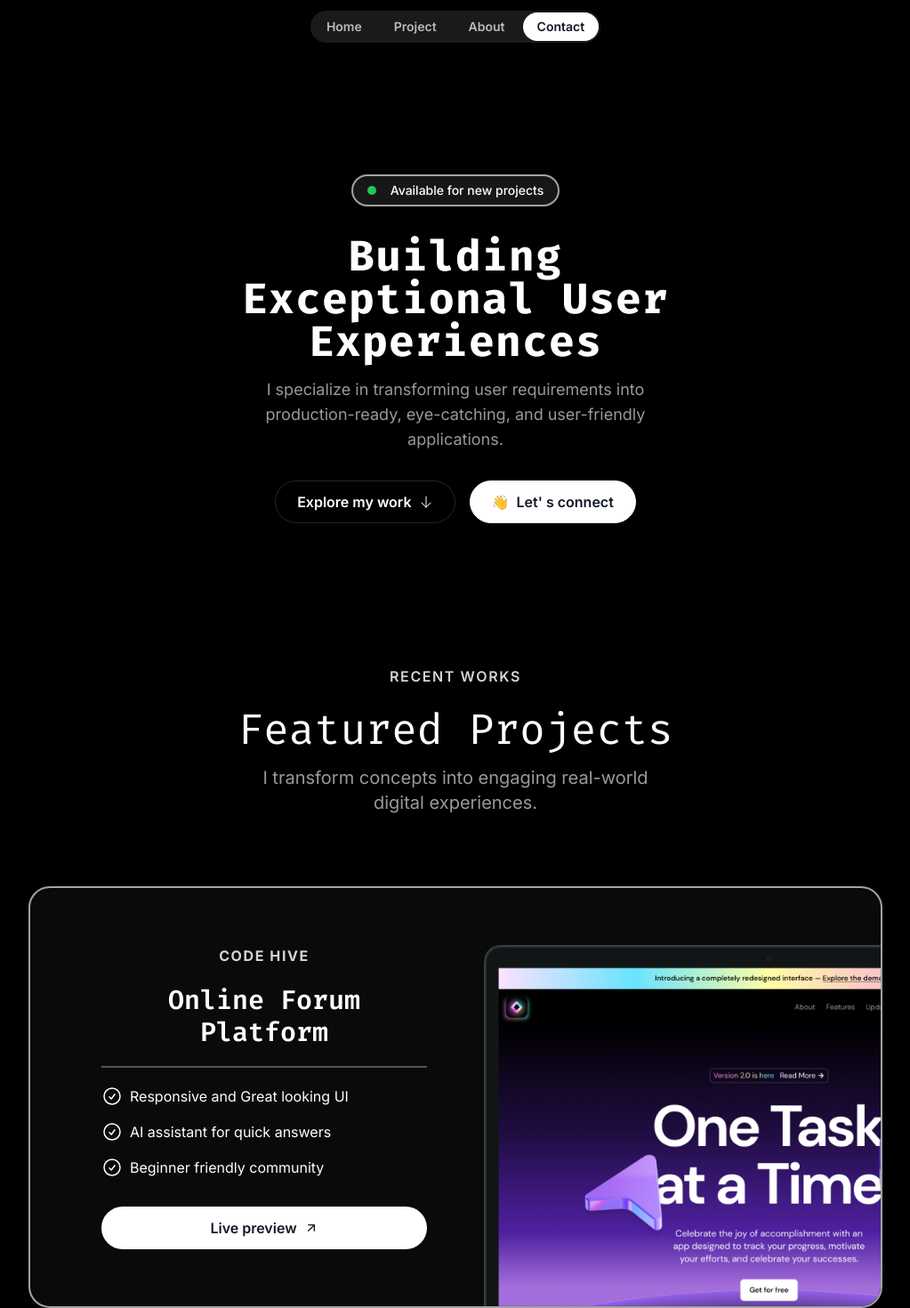
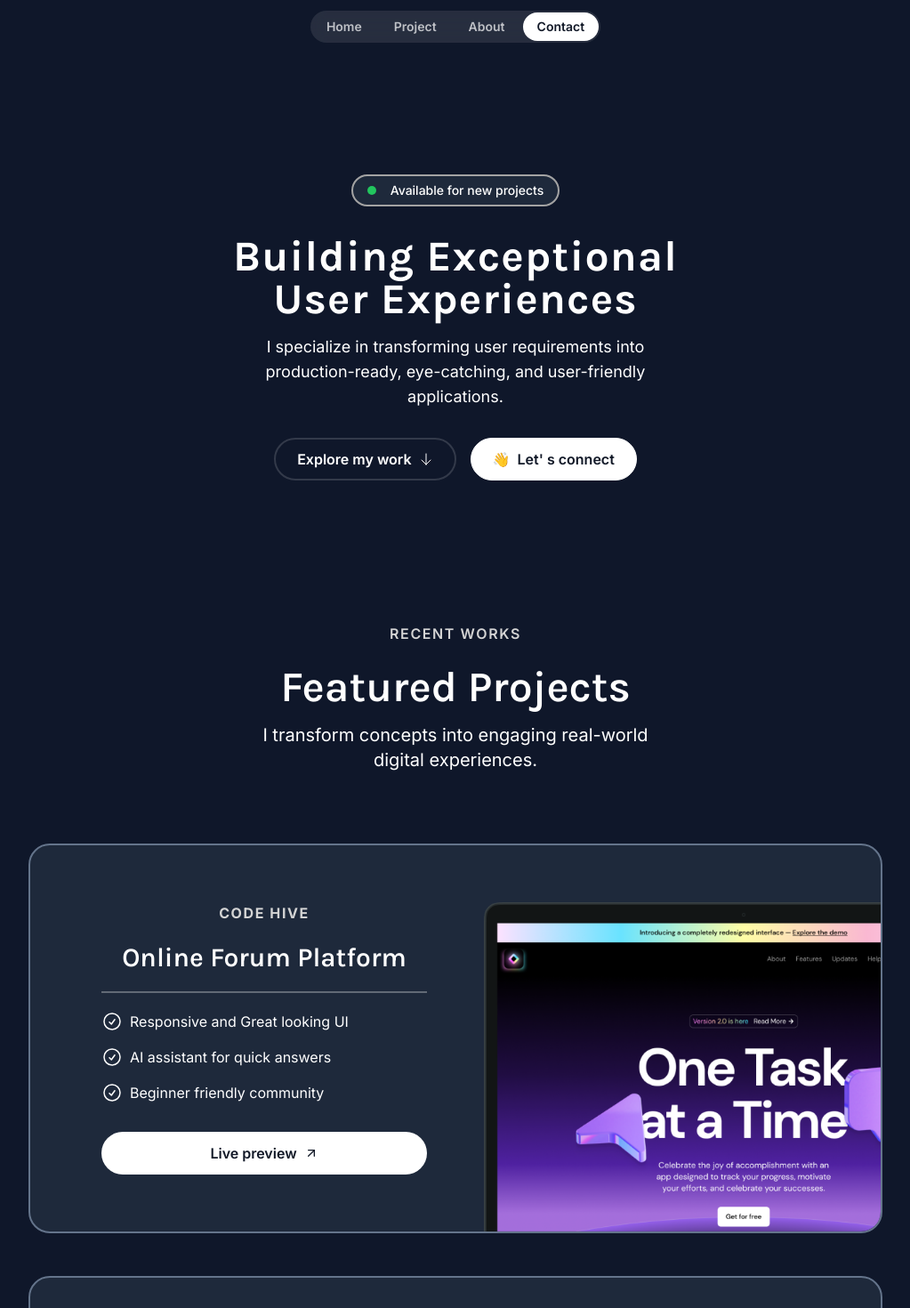
Before and after one commit to SyedUmairCodes/portfolio-web, a Next.js app: page / in a window 1280 px wide. Shown: the top 1470 px of the page at 89% size, without its empty margins (128-1151 px from the left). Built offline with nearby package versions, Linux system fonts and the light colour scheme.

Commit message:
Fixed colors and font

```diff
--- a/app/layout.tsx
+++ b/app/layout.tsx
@@ -1,10 +1,10 @@
 import type { Metadata } from "next";
-import { Inter, Fira_Code } from "next/font/google";
+import { Inter, Karla } from "next/font/google";
 import "./globals.css";
 import { twMerge } from "tailwind-merge";
 
 const inter = Inter({ subsets: ["latin"], variable: "--font-sans" });
-const FiraCode = Fira_Code({
+const karla = Karla({
   subsets: ["latin"],
   variable: "--font-serif",
   weight: ["300", "400", "500", "600", "700"],
@@ -25,8 +25,8 @@ export default function RootLayout({
       <body
         className={twMerge(
           inter.variable,
-          FiraCode.variable,
-          "bg-black text-white antialiased font-sans"
+          karla.variable,
+          "bg-slate-900 text-white antialiased font-sans"
         )}
       >
         {children}
--- a/sections/Header.tsx
+++ b/sections/Header.tsx
@@ -1,7 +1,7 @@
 import Link from "next/link";
 export const Header = () => {
   return (
-    <div className="flex justify-center items-center relative top-3">
+    <div className="flex justify-center items-center relative top-3 fixed">
       <nav className="flex gap-1 p-0.5 border-white/15 rounded-full bg-white/10 backdrop-blur">
         <Link href="/" className="nav-item">
           Home
@@ -12,7 +12,10 @@ export const Header = () => {
         <Link href="#about" className="nav-item">
           About
         </Link>
-        <Link href="#contact" className="nav-item text-gray-900 bg-white hover:bg-white/70 hover:text-gray-900">
+        <Link
+          href="#contact"
+          className="nav-item text-gray-900 bg-white hover:bg-white/70 hover:text-gray-900"
+        >
           Contact
         </Link>
       </nav>
--- a/sections/Hero.tsx
+++ b/sections/Hero.tsx
@@ -4,7 +4,7 @@ export const HeroSection = () => {
     <div className="py-36 md:py-40 overflow-x-clip">
       <div className="container">
         <div className="flex flex-col items-center">
-          <div className="bg-neutral-900 border-neutral-400 border-2 rounded-full px-4 py-1.5 inline-flex items-center gap-4">
+          <div className="bg-slate-800 border-neutral-400 border-2 rounded-full px-4 py-1.5 inline-flex items-center gap-4">
             <div className="bg-green-500 rounded-full size-2.5"></div>
             <div className="text-sm font-medium">
               Available for new projects
@@ -15,13 +15,13 @@ export const HeroSection = () => {
           <h1 className=" text-3xl md:text-5xl text-center font-serif font-bold mt-8 tracking-wide">
             Building Exceptional User Experiences
           </h1>
-          <p className="mt-4 text-center text-white/60 md:text-lg font-sans">
+          <p className="mt-4 text-center text-white md:text-lg font-sans">
             I specialize in transforming user requirements into
             production-ready, eye-catching, and user-friendly applications.
           </p>
         </div>
         <div className="flex flex-col md:flex-row justify-center items-center mt-8 gap-4">
-          <button className="inline-flex items-center gap-2 border border-white/15 px-6 h-12 rounded-full">
+          <button className="inline-flex items-center gap-2 border-2 border-white/15 px-6 h-12 rounded-full">
             <span className="font-semibold">Explore my work</span>
             <ArrowDown className="size-4" />
           </button>
--- a/sections/Projects.tsx
+++ b/sections/Projects.tsx
@@ -53,24 +53,18 @@ export const ProjectsSection = () => {
             Recent Works
           </p>
         </div>
-        <h2 className="font-serif text-3xl md:text-5xl mt-6 text-center">
+        <h2 className="font-serif font-semibold text-3xl md:text-5xl mt-6 text-center">
           Featured Projects
         </h2>
-        <p className="text-center md:text-lg lg:text-xl text-white/60 mt-4 max-w-md mx-auto">
+        <p className="text-center md:text-lg lg:text-xl text-white mt-4 max-w-md mx-auto">
           I transform concepts into engaging real-world digital experiences.
         </p>
         <div className="flex flex-col mt-10 md:mt-20 gap-12">
           {portfolioProjects.map((project) => (
             <div
               key={project.title}
-              className="bg-neutral-950 rounded-3xl border-neutral-400 border-2 relative px-8 pt-8 md:pt-12 md:px-10 lg:pt-16 lg:px-20 overflow-hidden"
+              className="bg-slate-800 rounded-3xl border-slate-500 border-2 relative px-8 pt-8 md:pt-12 md:px-10 lg:pt-16 lg:px-20 overflow-hidden"
             >
-              <div
-                className="absolute inset-0 -z-10 opacity-5"
-                style={{
-                  backgroundImage: `url(${grainImage.src})`,
-                }}
-              ></div>
               <div className="lg:grid lg:grid-cols-2 lg:gap-16 ">
                 <div className="lg:pb-16">
                   <div className=" text-neutral-300  font-bold uppercase gap-2 tracking-widest text-center">
```
